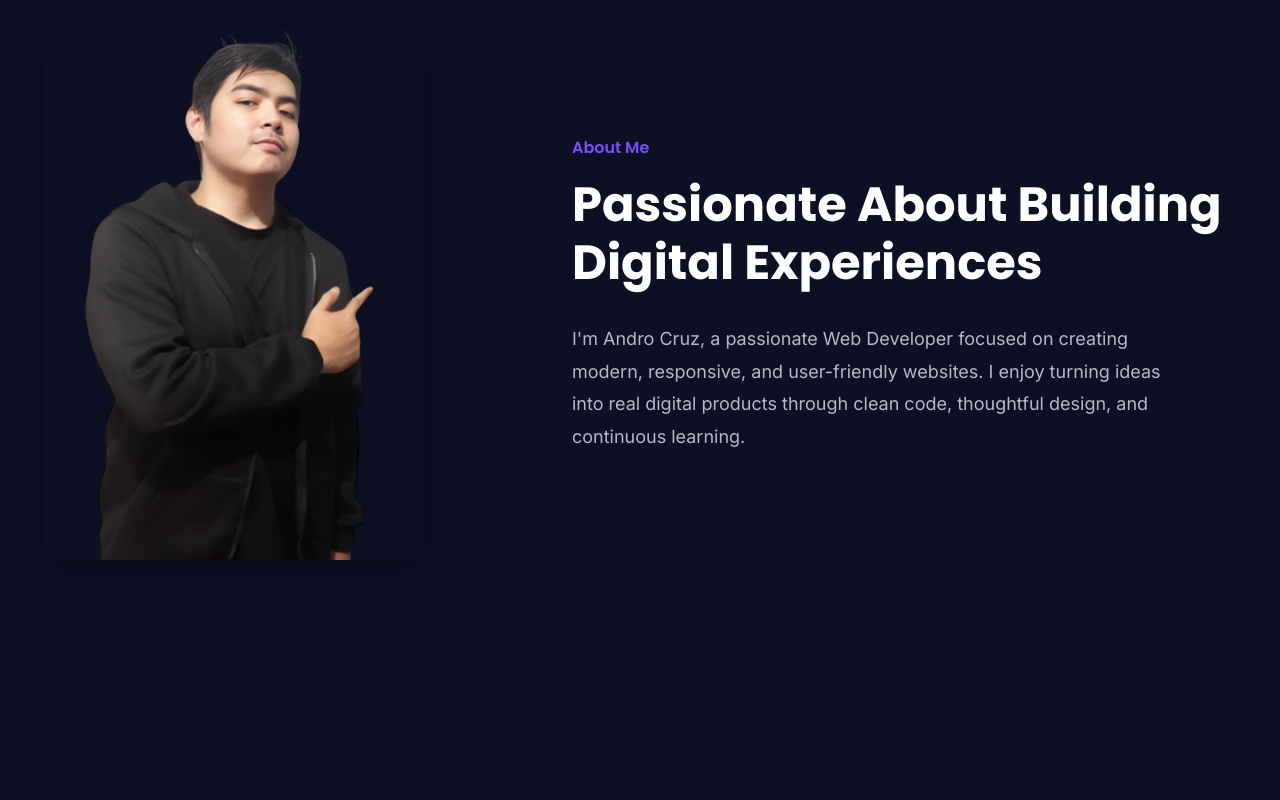
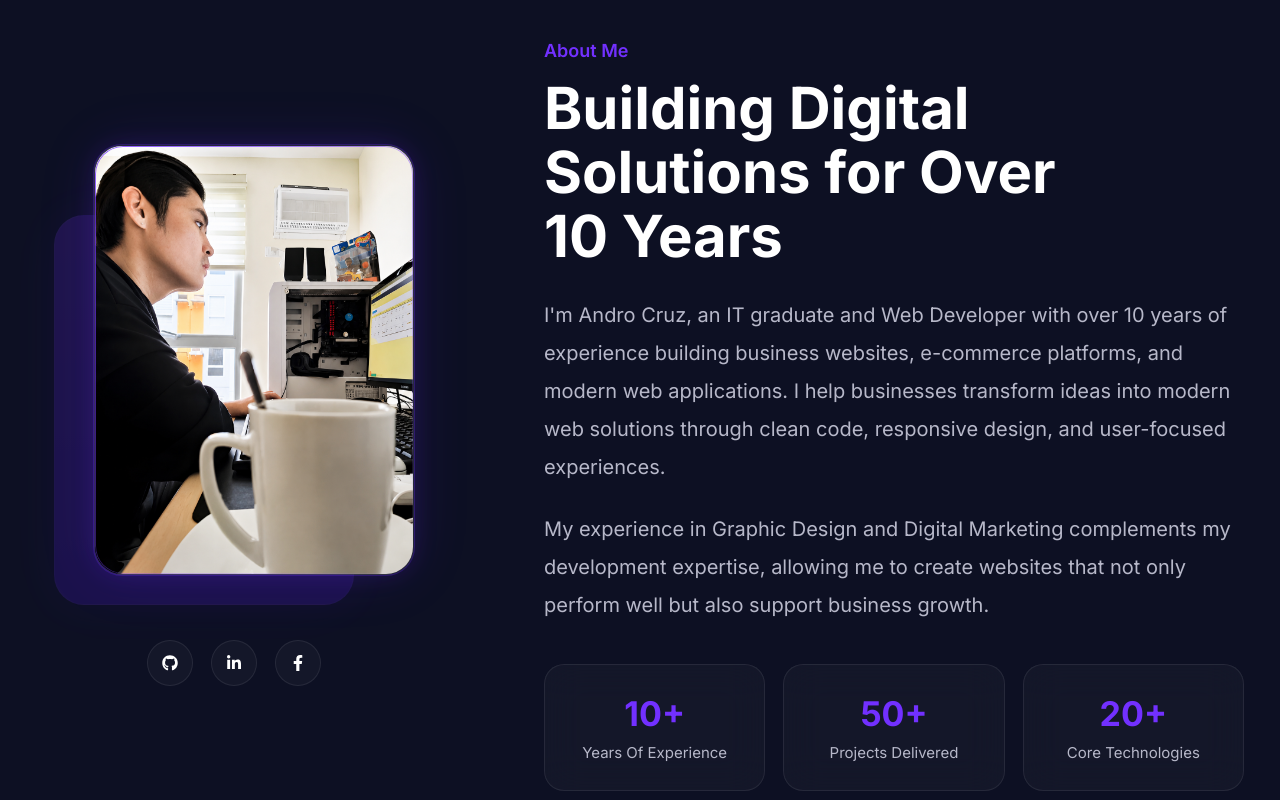
Before and after one commit to acdev08/ac-portfolio, a React (Vite) app: page / in a window 1280 px wide. Shown: the part 1000-1800 px from the top of the page. Built offline with nearby package versions, Linux system fonts and the light colour scheme.

Commit message:
feat(about): finalize desktop about section

```diff
--- a/src/sections/About/About.css
+++ b/src/sections/About/About.css
@@ -1,88 +1,368 @@
 /* ========================================
-   ABOUT
+   ABOUT SECTION
 ======================================== */
 
-.about {
-  padding: var(--space-4xl) 0;
+.about{
+    padding:140px 0;
+}
+
+.about-container{
+    display:grid;
+    grid-template-columns:420px 1fr;
+    align-items:center;
+    gap:100px;
 }
 
 /* ========================================
-   ABOUT LAYOUT
+   LEFT
 ======================================== */
 
-.about .container {
-  display: grid;
-  grid-template-columns: 420px 1fr;
-  align-items: center;
-  gap: var(--space-4xl);
+.about-left{
+    display:flex;
+    flex-direction:column;
+    align-items:center;
 }
 
 /* ========================================
-   ABOUT IMAGE
+   IMAGE
 ======================================== */
 
-.about-image {
-  display: flex;
-  justify-content: center;
-  align-items: center;
+.about-image{
+
+    position:relative;
+
+    width:360px;
+    height:460px;
+
 }
 
-.about-image img {
-  width: 100%;
-  max-width: 380px;
-  height: auto;
+/* Purple Card */
 
-  border-radius: var(--radius-lg);
+.about-shape{
 
-  object-fit: cover;
+    position:absolute;
 
-  box-shadow: var(--shadow-md);
+    width:300px;
+    height:390px;
+
+    left:0;
+    bottom:0;
+
+    border-radius:30px;
+
+    background:linear-gradient(
+        180deg,
+        #7230FF,
+        #5B1EFF
+    );
+
+    opacity:.18;
+
+    border:1px solid rgba(255,255,255,.08);
+
+    box-shadow:
+        0 0 40px rgba(114,48,255,.20),
+        0 0 80px rgba(114,48,255,.12);
+
+    transition:.35s;
+
+    z-index:1;
+
 }
 
-/* ========================================
-   ABOUT CONTENT
-======================================== */
+.about-image:hover .about-shape{
 
-.about-content {
+    transform:translate(-6px,6px);
+
+    box-shadow:
+        0 0 55px rgba(114,48,255,.28),
+        0 0 100px rgba(114,48,255,.18);
+
+}
+
+/* Main Image */
+
+.about-frame img{
+
+    width:100%;
+    height:100%;
+
+    display:block;
+
+    object-fit:cover;
+
+}
+
+.about-frame{
+
+    position:absolute;
+
+    right:0;
+    top:0;
+
+    width:320px;
+    height:430px;
+
+    overflow:hidden;
+
+    border-radius:28px;
+
+    background:linear-gradient(
+        180deg,
+        rgba(255,255,255,.08),
+        rgba(255,255,255,.02)
+    );
+
+    border:1px solid rgba(255,255,255,.08);
+
+    backdrop-filter:blur(12px);
+
+    z-index:2;
+
+    transition:.4s;
+
+    box-shadow:
+        0 0 0 1px rgba(114,48,255,.25),
+        0 0 25px rgba(114,48,255,.15),
+        0 0 60px rgba(114,48,255,.12);
+
+}
+
+.about-frame:hover{
+
+    transform:translateY(-8px) scale(1.01);
+
+    box-shadow:
+        0 0 0 1px rgba(114,48,255,.45),
+        0 0 35px rgba(114,48,255,.30),
+        0 0 90px rgba(114,48,255,.22);
+
+}
+
+.about-frame::before{
+
+    content:"";
+
+    position:absolute;
+
+    inset:0;
+
+    border-radius:28px;
+
+    padding:1px;
+
+    background:linear-gradient(
+        135deg,
+        rgba(114,48,255,.8),
+        rgba(255,255,255,.05)
+    );
+
+    -webkit-mask:
+        linear-gradient(#fff 0 0) content-box,
+        linear-gradient(#fff 0 0);
+
+    -webkit-mask-composite:xor;
+
+    mask-composite:exclude;
+
+    pointer-events:none;
 
 }
 
 /* ========================================
-   SECTION HEADER
+   SOCIALS
 ======================================== */
 
-.section-tag {
-  display: inline-block;
+.about-socials{
 
-  margin-bottom: var(--space-sm);
+    display:flex;
 
-  font-family: var(--font-heading);
-  font-size: var(--text-base);
-  font-weight: var(--font-semibold);
+    gap:18px;
 
-  color: var(--color-primary);
+    margin-top:35px;
+
 }
 
-.section-title {
-  margin-bottom: var(--space-lg);
+.about-socials a{
 
-  font-family: var(--font-heading);
-  font-size: var(--text-4xl);
-  font-weight: var(--font-bold);
-  line-height: 1.2;
+    width:46px;
+    height:46px;
 
-  color: var(--color-text);
+    display:flex;
+    justify-content:center;
+    align-items:center;
+
+    border-radius:50%;
+
+    background:rgba(255,255,255,.03);
+
+    border:1px solid rgba(255,255,255,.08);
+
+    color:#fff;
+
+    transition:.3s;
+
+}
+
+.about-socials a:hover{
+
+    background:#7230FF;
+
+    color:#fff;
+
+    border-color:#7230FF;
+
+    transform:translateY(-5px);
+
+    box-shadow:
+        0 0 25px rgba(114,48,255,.45);
+
 }
 
 /* ========================================
-   ABOUT DESCRIPTION
+   RIGHT
 ======================================== */
 
-.about-description {
-  max-width: 600px;
+.about-content{
 
-  font-size: var(--text-lg);
-  line-height: 1.8;
+    max-width:700px;
 
-  color: var(--color-text-secondary);
 }
+
+.section-tag{
+
+    display:inline-block;
+
+    color:#7230FF;
+
+    margin-bottom:16px;
+
+    font-size:18px;
+    font-weight:600;
+
+}
+
+.section-title{
+
+    font-size:58px;
+
+    line-height:1.1;
+
+    margin-bottom:28px;
+
+}
+
+.about-description{
+
+    font-size:20px;
+
+    line-height:1.9;
+
+    color:#B7B8C9;
+
+    margin-bottom:24px;
+
+}
+
+/* ========================================
+   INFO CARDS
+======================================== */
+
+.about-info{
+
+    display:grid;
+
+    grid-template-columns:repeat(3,1fr);
+
+    gap:18px;
+
+    margin-top:40px;
+
+}
+
+.info-card{
+
+    padding:28px;
+
+    border-radius:20px;
+
+    background:rgba(255,255,255,.03);
+
+    border:1px solid rgba(255,255,255,.08);
+
+    backdrop-filter:blur(18px);
+
+    text-align:center;
+
+    transition:.35s;
+
+    box-shadow:
+        0 0 0 rgba(114,48,255,0);
+
+}
+
+.info-card:hover{
+
+    transform:translateY(-6px);
+
+    border-color:rgba(114,48,255,.45);
+
+    box-shadow:
+        0 0 0 1px rgba(114,48,255,.18),
+        0 0 25px rgba(114,48,255,.18);
+
+}
+
+.info-card h3{
+
+    color:#7230FF;
+
+    font-size:34px;
+
+    margin-bottom:8px;
+
+}
+
+.info-card span{
+
+    color:#B7B8C9;
+
+    font-size:15px;
+
+}
+
+/* ========================================
+   RESPONSIVE
+======================================== */
+
+@media(max-width:992px){
+
+.about-container{
+
+    grid-template-columns:1fr;
+
+    text-align:center;
+
+    gap:70px;
+
+}
+
+.about-left{
+
+    order:-1;
+
+}
+
+.about-content{
+
+    margin:auto;
+
+}
+
+.about-info{
+
+    grid-template-columns:1fr;
+
+}
+
+}
--- a/src/sections/About/About.tsx
+++ b/src/sections/About/About.tsx
@@ -1,32 +1,92 @@
 import "./About.css";
+import {
+  FaGithub,
+  FaLinkedinIn,
+  FaFacebookF,
+} from "react-icons/fa";
 
 function About() {
   return (
     <section className="about" id="about">
-      <div className="container">
+      <div className="container about-container">
+
+        {/* LEFT */}
+        <div className="about-left">
+
           <div className="about-image">
+
+            <div className="about-shape"></div>
+
+            <div className="about-frame">
               <img
                 src="/images/about-image.png"
                 alt="Andro Cruz"
               />
             </div>
 
+          </div>
+
+          <div className="about-socials">
+
+            <a href="https://github.com/acdev08" target="_blank"
+                rel="noopener noreferrer" aria-label="GitHub">
+              <FaGithub />
+            </a>
+
+            <a href="https://www.linkedin.com/in/androcruz08" target="_blank"
+                rel="noopener noreferrer" aria-label="LinkedIn">
+              <FaLinkedinIn />
+            </a>
+
+            <a href="#" aria-label="Facebook">
+              <FaFacebookF />
+            </a>
+
+          </div>
+
+        </div>
+
+        {/* RIGHT */}
+
         <div className="about-content">
+
           <span className="section-tag">
             About Me
           </span>
 
           <h2 className="section-title">
-          Passionate About Building Digital Experiences
+            Building Digital Solutions for Over< br/>10 Years
           </h2>
 
           <p className="about-description">
-          I'm Andro Cruz, a passionate Web Developer focused on creating
-          modern, responsive, and user-friendly websites. I enjoy turning
-          ideas into real digital products through clean code, thoughtful
-          design, and continuous learning.
+            I'm Andro Cruz, an IT graduate and Web Developer with over 10 years of experience building business websites, e-commerce platforms, and modern web applications. I help businesses transform ideas into modern web solutions through clean code, responsive design, and user-focused experiences.
           </p>
+
+          <p className="about-description">
+            My experience in Graphic Design and Digital Marketing complements my development expertise, allowing me to create websites that not only perform well but also support business growth.
+          </p>
+
+          <div className="about-info">
+
+            <div className="info-card">
+              <h3>10+</h3>
+              <span>Years Of Experience</span>
             </div>
+
+            <div className="info-card">
+              <h3>50+</h3>
+              <span>Projects Delivered</span>
+            </div>
+
+            <div className="info-card">
+              <h3>20+</h3>
+              <span>Core Technologies</span>
+            </div>
+
+          </div>
+
+        </div>
+
       </div>
     </section>
   );
```
Also changed, not shown: public/images/about-image.png. Lines whose indentation alone changed are shown as unchanged.
